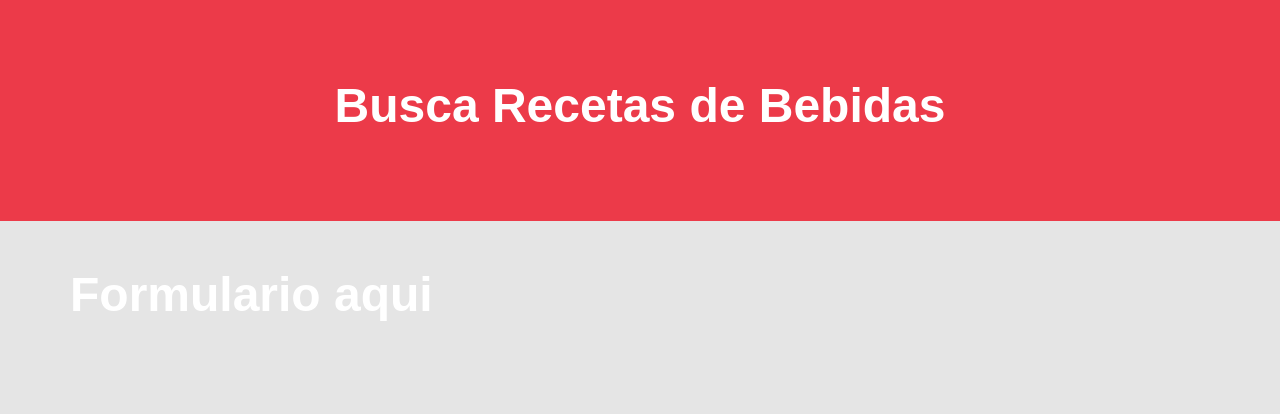
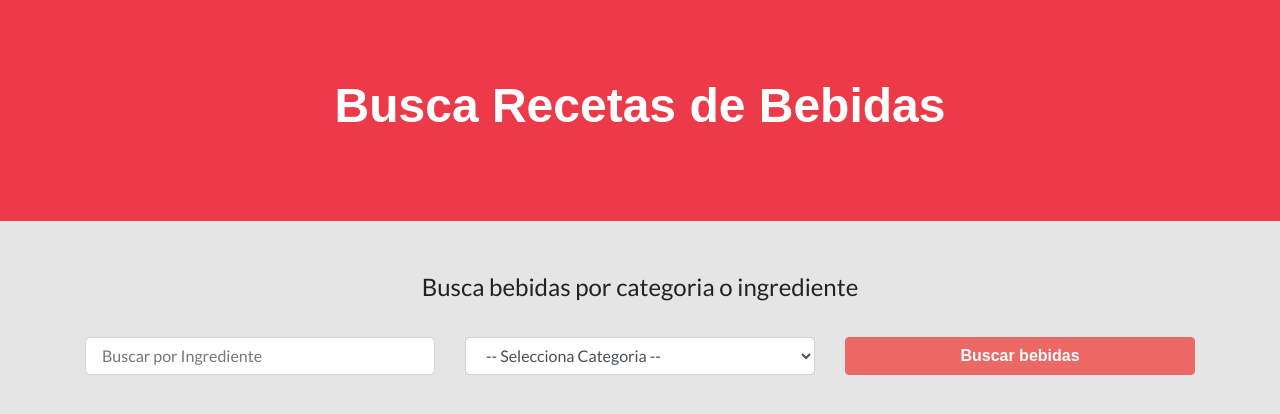
Before and after one commit to SkinnyA/BuscadorBebidas, a React (Create React App) app: page / in a window 1280 px wide. Shown: the top 414 px of the page. Built offline with nearby package versions, Linux system fonts and the light colour scheme; a web font is replaced by a local one.

Commit message:
Form component finished

```diff
--- a/src/components/Formulario.js
+++ b/src/components/Formulario.js
@@ -2,7 +2,38 @@
 
 const Formulario = () => {
     return (
-        <h1>Formulario aqui</h1>
+        <form className="col-12">
+            <fieldset className="text-center">
+                <legend>Busca bebidas por categoria o ingrediente</legend>
+            </fieldset>
+
+            <div className="row mt-4">
+                <div className="col-md-4">
+                    <input
+                        name="nombre"
+                        className="form-control"
+                        type="text"
+                        placeholder="Buscar por Ingrediente"
+                    />
+                </div>
+                <div className="col-md-4">
+                    <select
+                        className="form-control"
+                        name="categoria"
+                    >
+                        <option value="">-- Selecciona Categoria --</option>
+
+                    </select>
+                </div>
+                <div className="col-md-4">
+                    <input
+                        type="submit"
+                        className="btn btn-block btn-primary"
+                        value="Buscar bebidas"
+                    />
+                </div>
+            </div>
+        </form>
     );
 }
 
```
